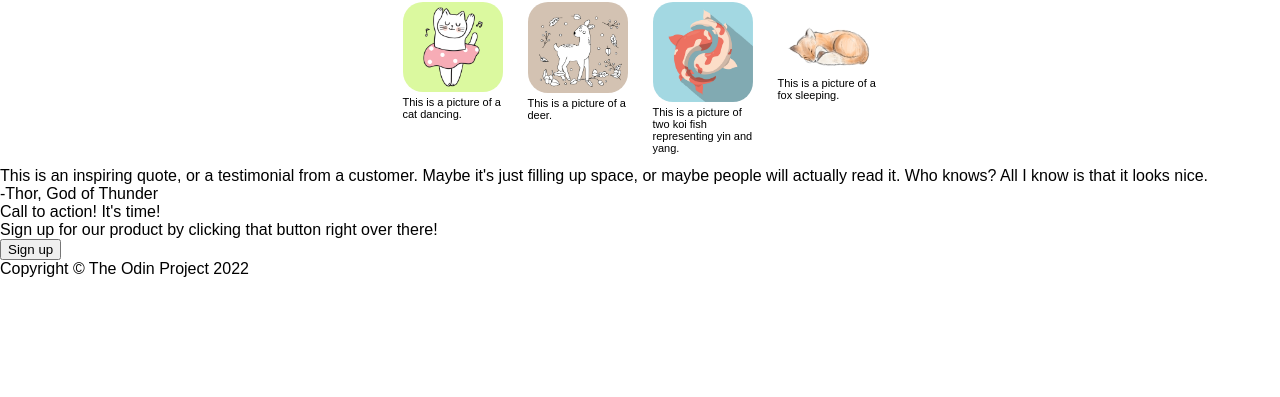
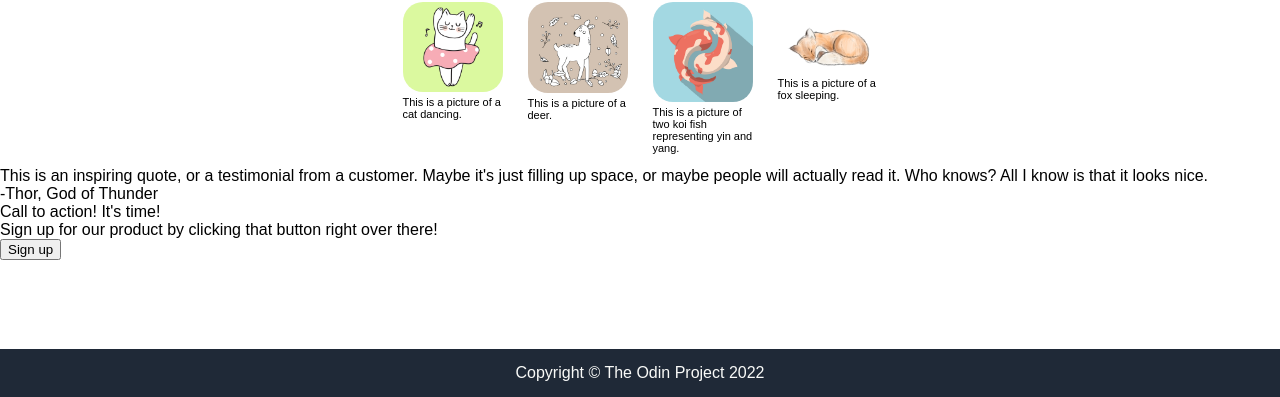
Before and after one commit to kevinhuang1208/landing-page, a plain HTML site: page index.html in a window 1280 px wide. Shown: the part 403-800 px from the top of the page. Drawn offline with Linux system fonts and the light colour scheme.

Commit message:
Created css elements for footer

```diff
--- a/style.css
+++ b/style.css
@@ -124,3 +124,15 @@ img {
 .text{
     font-size: 11px;
 }
+
+.footer {
+    margin-top:auto;
+    padding-top: 15px;
+    padding-bottom: 15px;
+    background-color: #1F2937;
+    color: #F9FAF8;
+    display: flex;
+    justify-content: center;
+    align-items: center;
+
+}
```
